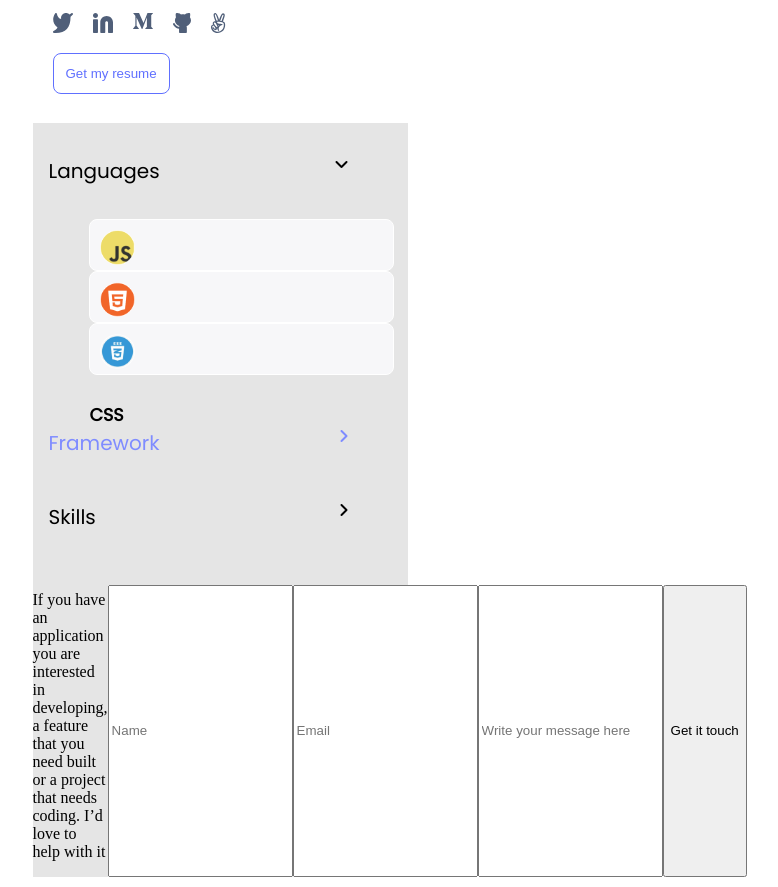
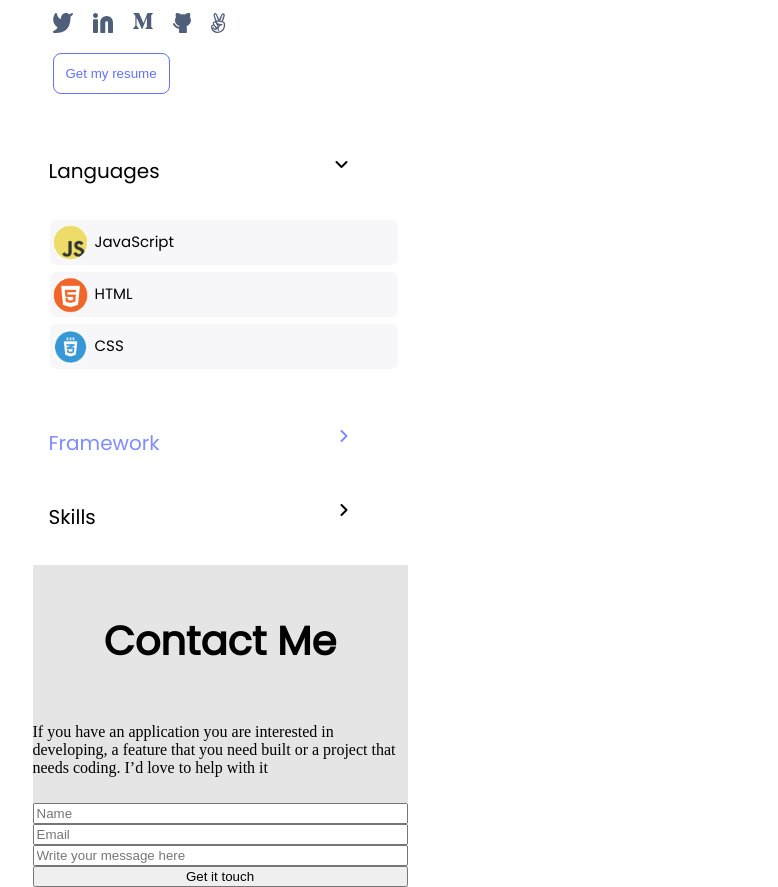
Before and after one commit to Krishnabot/Portfolio_old, a website: page index.html in a window 1280 px wide. Shown: the part 3444-4331 px from the top of the page, without its empty margins (420-1198 px from the left). Drawn offline with Linux system fonts and the light colour scheme.

Commit message:
Add Skills section

```diff
--- a/index.html
+++ b/index.html
@@ -137,15 +137,15 @@ Glad to see you!</h1>
         </div>
             <ul>
                 <li>
-                    <img src="./src/js.png" alt="JS logo">
-                    <h3>JavaScript</h3>
+                    JavaScript
                    </li>
-                <li><img src="./src/html.png" alt="HTML Logo">
-                    <h3>HTML</h3>
+                <li>
+                    HTML
             </li>
                 <li>
-                   <img src="./src/css.png" alt="CSS LOGO">
-                   <h3>CSS</h3> </li>
+
+                   CSS
+                </li>
             </ul>
              <div>
            <p>Framework</p>
@@ -158,7 +158,8 @@ Glad to see you!</h1>
         </div>
 
 
-        <div class="Contact">
+        <div class="contact">
+            <p>Contact Me</p>
             <p>If you have an application you are interested in developing, a feature that you need built or a project that needs coding. I’d love to help with it </p>
             <div class="contact-form">
                 <input type="text" placeholder="Name">
--- a/style.css
+++ b/style.css
@@ -214,6 +214,7 @@ h2 {
   display: flex;
   flex-direction: column;
   padding: 16px;
+  background-color: rgb(255, 255, 255) ;
 }
 
 .skills div {
@@ -238,24 +239,62 @@ h2 {
   list-style: none;
   display: flex;
   flex-direction: column;
+  margin-left: -40px;
 }
 
 .skills > ul > li {
   width: 303px;
-  height: 50px;
+  height: 35px;
   background: #F7F7F9;
   border-radius: 8px;
-  font-family: 'Poppins';
+  font-family: 'Poppins', sans-serif;
   font-style: normal;
   font-weight: 500;
   font-size: 15px;
-  border: 1px solid #FFFFFF
+  border: 1px solid #FFFFFF;
+  background-repeat: no-repeat;
+  background-size: 35px;
+  background-position: 1% 50%;
+
+  padding-left: 45px ;
+  padding-top: 10px;
+  margin-bottom: 5px;
 }
-.skills > ul > li img {
-  height: 35px;
-  width: 35px;
-  padding: 10px;
+.skills > ul > li:first-child {
+  background-image: url(./src/js.png);
 }
-h3 {
-  font-size: ;
+
+.skills > ul > li:nth-last-child(2){
+  background-image: url(./src/html.png);
 }
+.skills > ul > li:last-child {
+  background-image: url(./src/css.png);
+}
+
+.contact {
+  display: flex;
+  flex-direction: column;
+}
+.contact > p:first-child {
+  font-family: 'Poppins';
+  font-style: normal;
+  font-weight: 700;
+  font-size: 40px;
+  line-height: 52px;
+  text-align: center;
+}
+
+.contact > p:last-child {
+  font-family: 'Poppins', sans-serif;
+  font-style: normal;
+  font-weight: 400;
+  font-size: 20px;
+  line-height: 28px;
+  left: 24px;
+  text-align: center;
+}
+
+.contact-form {
+  display: flex;
+  flex-direction: column;
+}
```
